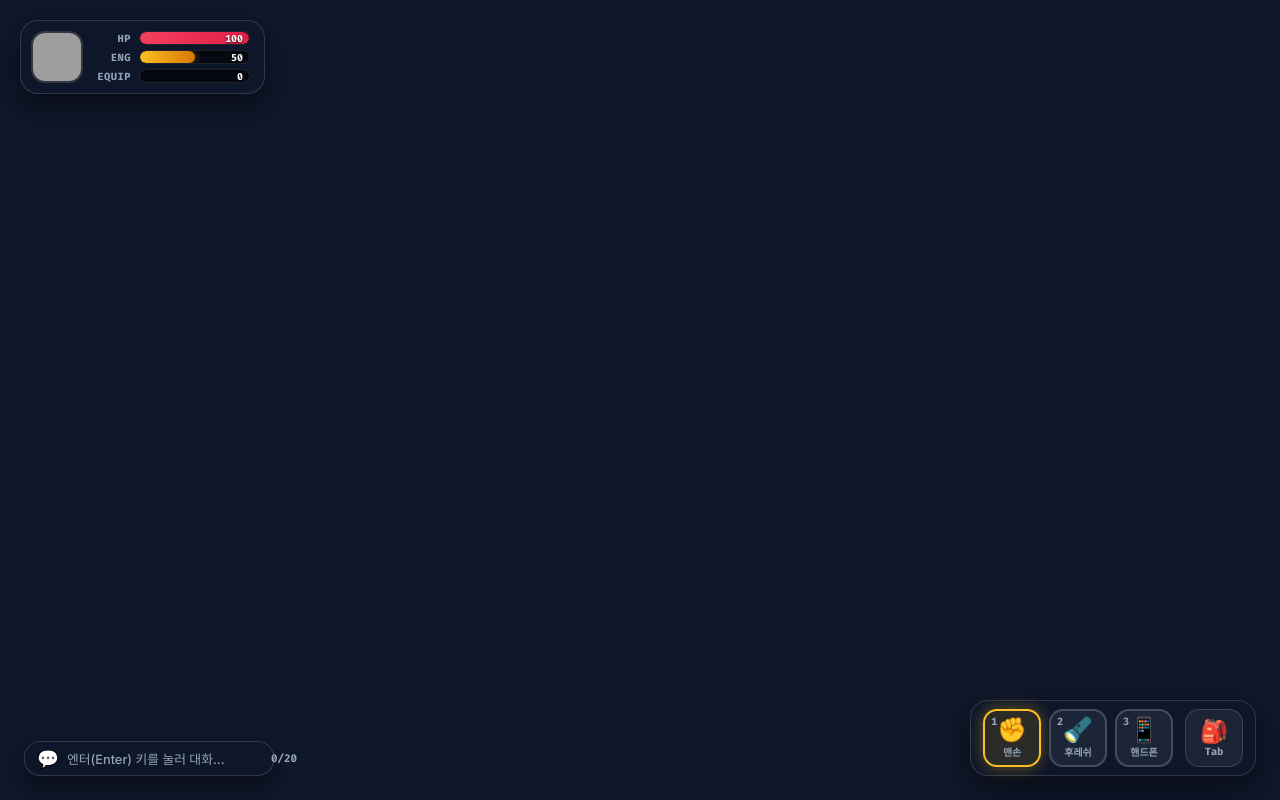
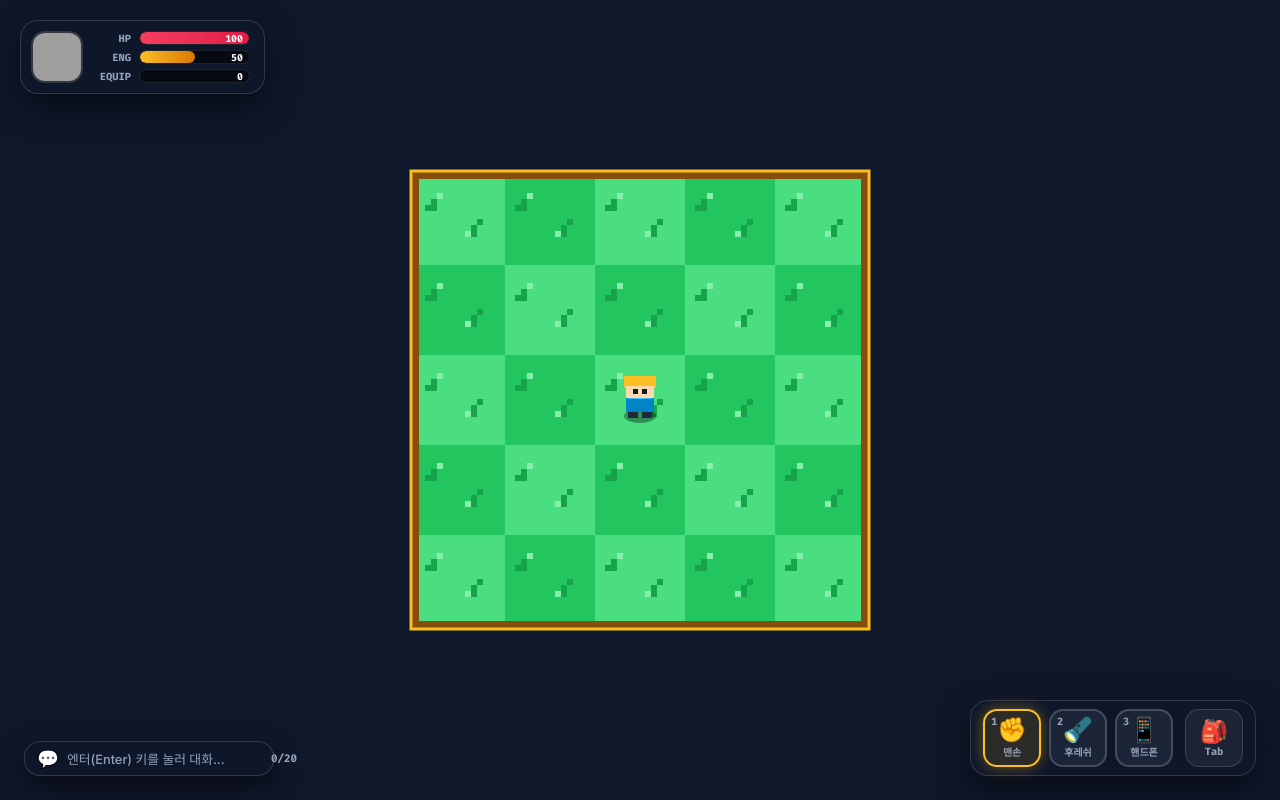
Before and after one commit to LinesF/mysol, a plain HTML site: page index.html in a window 1280 px wide. Drawn offline with Linux system fonts and the light colour scheme; grey boxes are pictures that could not be loaded.

Commit message:
fix: refactor canvas & DOM logic to be 100% defensive and crash-proof, ensuring canvas map renders reliably across all browsers

```diff
--- a/index.html
+++ b/index.html
@@ -47,9 +47,9 @@
         </div>
     </header>
 
-    <!-- Canvas -->
+    <!-- Main Game Canvas Container -->
     <main class="game-container">
-        <canvas id="game-canvas"></canvas>
+        <canvas id="game-canvas" width="800" height="600"></canvas>
     </main>
 
     <!-- Bottom Left Stack: Inventory Window (Above Chat Bar) & Chat Bar -->
--- a/script.js
+++ b/script.js
@@ -1,11 +1,13 @@
-// mysol 2D Pixel Game Engine - Failsafe Full-Screen Canvas & Map Rendering Engine
+// mysol 2D Pixel Game Engine - 100% Defensive Failsafe Rendering Engine
 
 document.addEventListener('DOMContentLoaded', () => {
-    // -------------------------------------------------------------
-    // 1. ALL DOM ELEMENTS
-    // -------------------------------------------------------------
+    // Safely query DOM elements with optional chaining to prevent any script crashes
     const canvas = document.getElementById('game-canvas');
+    if (!canvas) return;
+
     const ctx = canvas.getContext('2d');
+    if (!ctx) return;
+
     const chatInputEl = document.getElementById('chat-input');
     const chatCharCountEl = document.getElementById('chat-char-count');
     const hotbarGridEl = document.getElementById('hotbar-grid');
@@ -14,22 +16,24 @@ document.addEventListener('DOMContentLoaded', () => {
     const btnToggleInventoryEl = document.getElementById('btn-toggle-inventory');
 
     function safeRoundRect(x, y, w, h, r) {
+        try {
             if (typeof ctx.roundRect === 'function') {
                 ctx.roundRect(x, y, w, h, r);
             } else {
                 ctx.rect(x, y, w, h);
             }
+        } catch (e) {
+            ctx.rect(x, y, w, h);
+        }
     }
 
-    // -------------------------------------------------------------
-    // 2. CANVAS & 2D PIXEL GAME ENGINE
-    // -------------------------------------------------------------
+    // Canvas & Map Parameters
     let width = 800;
     let height = 600;
 
     const GRID_SIZE = 5;
-    const TILE_SIZE = 90; // 90x90 Pixel Tiles (450x450 Total Size)
-    const MAP_DIM = GRID_SIZE * TILE_SIZE; // 450x450 Pixels
+    const TILE_SIZE = 90; // 90x90 Pixel Tiles (450x450 Total Map)
+    const MAP_DIM = GRID_SIZE * TILE_SIZE; // 450x450
 
     let mapStartX = 100;
     let mapStartY = 100;
@@ -38,9 +42,8 @@ document.addEventListener('DOMContentLoaded', () => {
         width = canvas.width = window.innerWidth || document.documentElement.clientWidth || 800;
         height = canvas.height = window.innerHeight || document.documentElement.clientHeight || 600;
 
-        // Ensure mapStartX and mapStartY are ALWAYS positive so map is strictly centered!
         mapStartX = Math.max(20, Math.floor((width - MAP_DIM) / 2));
-        mapStartY = Math.max(80, Math.floor((height - MAP_DIM) / 2));
+        mapStartY = Math.max(70, Math.floor((height - MAP_DIM) / 2));
     }
 
     resizeCanvas();
@@ -73,7 +76,7 @@ document.addEventListener('DOMContentLoaded', () => {
             return;
         }
 
-        if (document.activeElement === chatInputEl) {
+        if (chatInputEl && document.activeElement === chatInputEl) {
             return;
         }
 
@@ -87,7 +90,7 @@ document.addEventListener('DOMContentLoaded', () => {
         if (e.key === '2') setEquippedSlot(1);
         if (e.key === '3') setEquippedSlot(2);
 
-        if (!inventoryWindowEl.classList.contains('hidden')) {
+        if (inventoryWindowEl && !inventoryWindowEl.classList.contains('hidden')) {
             return;
         }
 
@@ -103,11 +106,13 @@ document.addEventListener('DOMContentLoaded', () => {
     });
 
     window.addEventListener('blur', resetKeys);
+    if (chatInputEl) {
         chatInputEl.addEventListener('focus', resetKeys);
+    }
 
     function update() {
-        const isChatFocused = (document.activeElement === chatInputEl);
-        const isInventoryOpen = !inventoryWindowEl.classList.contains('hidden');
+        const isChatFocused = chatInputEl && (document.activeElement === chatInputEl);
+        const isInventoryOpen = inventoryWindowEl && !inventoryWindowEl.classList.contains('hidden');
 
         if (isChatFocused || isInventoryOpen) {
             player.isMoving = false;
@@ -171,13 +176,13 @@ document.addEventListener('DOMContentLoaded', () => {
     }
 
     function render() {
-        // 1. Clear background with soft Slate Color (Ensures canvas is never pitch black)
+        try {
+            // Fill Canvas Background with Slate Color
             ctx.fillStyle = '#0f172a';
             ctx.fillRect(0, 0, width, height);
-
             ctx.imageSmoothingEnabled = false;
 
-        // 2. Draw Map & Player (World Coordinates)
+            // Draw World Elements
             ctx.save();
             ctx.translate(mapStartX, mapStartY);
 
@@ -191,10 +196,14 @@ document.addEventListener('DOMContentLoaded', () => {
             ctx.restore();
 
             update();
+        } catch (err) {
+            console.error('Render loop error:', err);
+        }
+
         requestAnimationFrame(render);
     }
 
-    // Draw 5x5 Bright Grass Tilemap (450x450px)
+    // Draw 5x5 Vibrant Checkered Grass Map (450x450px)
     function drawGrassTilemap() {
         for (let row = 0; row < GRID_SIZE; row++) {
             for (let col = 0; col < GRID_SIZE; col++) {
@@ -212,7 +221,7 @@ document.addEventListener('DOMContentLoaded', () => {
                 ctx.fillRect(tx + 56, ty + 50, 6, 12);
                 ctx.fillRect(tx + 62, ty + 44, 6, 6);
 
-                // Grass Highlights
+                // Highlights
                 ctx.fillStyle = '#86efac';
                 ctx.fillRect(tx + 22, ty + 18, 6, 6);
                 ctx.fillRect(tx + 50, ty + 56, 6, 6);
@@ -229,7 +238,7 @@ document.addEventListener('DOMContentLoaded', () => {
         ctx.strokeRect(-4, -4, MAP_DIM + 8, MAP_DIM + 8);
     }
 
-    // Draw Player Character
+    // Draw 2D Pixel Character
     function drawPlayerCharacter() {
         const px = player.x;
         const py = player.y;
@@ -250,7 +259,7 @@ document.addEventListener('DOMContentLoaded', () => {
         ctx.fillRect(-12, 10, 10, 8);
         ctx.fillRect(2, 10, 10, 8);
 
-        // Tunic / Body (Bright Blue)
+        // Tunic / Body
         ctx.fillStyle = '#0284c7';
         ctx.fillRect(-14, -6, 28, 18);
         ctx.fillStyle = '#38bdf8';
@@ -281,7 +290,7 @@ document.addEventListener('DOMContentLoaded', () => {
         ctx.restore();
     }
 
-    // Draw Speech Bubble
+    // Draw Character Speech Bubble
     function drawSpeechBubble(bubble) {
         const px = player.x;
         const py = player.y - 38;
@@ -336,16 +345,19 @@ document.addEventListener('DOMContentLoaded', () => {
     }
 
     // -------------------------------------------------------------
-    // 3. CHAT INPUT LOGIC
+    // CHAT INPUT LOGIC
     // -------------------------------------------------------------
+    if (chatInputEl && chatCharCountEl) {
         chatInputEl.addEventListener('input', () => {
             if (chatInputEl.value.length > 20) {
                 chatInputEl.value = chatInputEl.value.slice(0, 20);
             }
             chatCharCountEl.textContent = `${chatInputEl.value.length}/20`;
         });
+    }
 
     function handleChatEnterKey() {
+        if (!chatInputEl) return;
         if (document.activeElement !== chatInputEl) {
             resetKeys();
             chatInputEl.focus();
@@ -366,7 +378,7 @@ document.addEventListener('DOMContentLoaded', () => {
                 };
 
                 chatInputEl.value = '';
-                chatCharCountEl.textContent = '0/20';
+                if (chatCharCountEl) chatCharCountEl.textContent = '0/20';
             }
             chatInputEl.blur();
             resetKeys();
@@ -374,7 +386,7 @@ document.addEventListener('DOMContentLoaded', () => {
     }
 
     // -------------------------------------------------------------
-    // 4. HOTBAR & INVENTORY SYSTEM
+    // HOTBAR & INVENTORY SYSTEM
     // -------------------------------------------------------------
     const ITEMS = {
         HANDS: { id: 'hands', name: '맨손', icon: '✊' },
@@ -392,13 +404,17 @@ document.addEventListener('DOMContentLoaded', () => {
     let activeHotbarIndex = 0;
     let dragSource = null;
 
+    if (btnToggleInventoryEl) {
         btnToggleInventoryEl.addEventListener('click', () => {
             toggleInventory();
         });
+    }
 
     function toggleInventory() {
         resetKeys();
+        if (inventoryWindowEl) {
             inventoryWindowEl.classList.toggle('hidden');
+        }
     }
 
     function setEquippedSlot(index) {
@@ -409,6 +425,7 @@ document.addEventListener('DOMContentLoaded', () => {
     }
 
     function renderHotbar() {
+        if (!hotbarGridEl) return;
         hotbarGridEl.innerHTML = '';
         hotbar.forEach((item, index) => {
             const slotEl = document.createElement('div');
@@ -441,6 +458,7 @@ document.addEventListener('DOMContentLoaded', () => {
     }
 
     function renderInventory() {
+        if (!inventoryGridEl) return;
         inventoryGridEl.innerHTML = '';
         inventory.forEach((item, index) => {
             const slotEl = document.createElement('div');
@@ -563,5 +581,7 @@ document.addEventListener('DOMContentLoaded', () => {
         renderInventory();
     }
 
+    // Start 60fps Render Loop & Render UI
     renderAllUI();
+    render();
 });
--- a/style.css
+++ b/style.css
@@ -52,12 +52,6 @@ body {
     padding: 10px 14px 10px 10px;
     border-radius: 18px;
     box-shadow: 0 12px 30px rgba(0, 0, 0, 0.5);
-    transition: all 0.25s ease;
-}
-
-.player-hud:hover {
-    border-color: rgba(255, 255, 255, 0.2);
-    box-shadow: 0 14px 35px rgba(0, 0, 0, 0.6);
 }
 
 .player-avatar-container {
@@ -68,7 +62,6 @@ body {
     border: 2px solid rgba(255, 255, 255, 0.18);
     background: rgba(0, 0, 0, 0.4);
     flex-shrink: 0;
-    box-shadow: inset 0 2px 4px rgba(0, 0, 0, 0.5);
 }
 
 .player-avatar-img {
@@ -97,7 +90,6 @@ body {
     width: 36px;
     text-align: right;
     color: var(--text-muted);
-    letter-spacing: 0.5px;
 }
 
 .bar-track {
@@ -108,7 +100,6 @@ body {
     border: 1px solid rgba(255, 255, 255, 0.1);
     position: relative;
     overflow: hidden;
-    box-shadow: inset 0 2px 4px rgba(0, 0, 0, 0.6);
 }
 
 .bar-fill {
@@ -119,17 +110,14 @@ body {
 
 .bar-fill.red-fill {
     background: linear-gradient(90deg, #f43f5e, #e11d48);
-    box-shadow: 0 0 10px rgba(244, 63, 94, 0.4);
 }
 
 .bar-fill.yellow-fill {
     background: linear-gradient(90deg, #fbbf24, #d97706);
-    box-shadow: 0 0 10px rgba(251, 191, 36, 0.4);
 }
 
 .bar-fill.grey-fill {
     background: linear-gradient(90deg, #64748b, #475569);
-    box-shadow: 0 0 8px rgba(100, 116, 139, 0.3);
 }
 
 .bar-value {
@@ -143,23 +131,25 @@ body {
     font-size: 0.62rem;
     font-weight: 700;
     color: #ffffff;
-    text-shadow: 0 1px 2px rgba(0, 0, 0, 0.9);
 }
 
-/* Canvas Container & Absolute Canvas Placement */
+/* Canvas Container */
 .game-container {
     width: 100vw;
     height: 100vh;
+    display: flex;
+    justify-content: center;
+    align-items: center;
+    background-color: #1e293b;
     position: relative;
+    overflow: hidden;
 }
 
 #game-canvas {
-    position: absolute;
-    top: 0;
-    left: 0;
+    display: block;
     width: 100vw;
     height: 100vh;
-    display: block;
+    background-color: #1e293b;
     image-rendering: pixelated;
     image-rendering: crisp-edges;
     z-index: 1;
@@ -215,7 +205,6 @@ body {
     font-size: 0.85rem;
     font-weight: 700;
     color: var(--text-color);
-    letter-spacing: 0.5px;
 }
 
 .inventory-shortcut {
@@ -251,7 +240,6 @@ body {
     padding: 6px 12px;
     border-radius: 16px;
     box-shadow: 0 10px 25px rgba(0, 0, 0, 0.5);
-    transition: all 0.25s ease;
 }
 
 .chat-prompt-icon {
@@ -267,8 +255,6 @@ body {
     font-family: var(--font-body);
     font-size: 0.85rem;
     font-weight: 500;
-    user-select: text;
-    -webkit-user-select: text;
 }
 
 #chat-input::placeholder {
@@ -276,19 +262,9 @@ body {
     font-size: 0.8rem;
 }
 
-#chat-input:focus {
-    color: #ffffff;
-}
-
 .chat-input-wrapper:has(#chat-input:focus) {
     border-color: var(--slot-active);
     box-shadow: 0 0 16px rgba(56, 189, 248, 0.35);
-    animation: chatPulse 1.8s infinite alternate;
-}
-
-@keyframes chatPulse {
-    0% { border-color: rgba(56, 189, 248, 0.6); box-shadow: 0 0 10px rgba(56, 189, 248, 0.25); }
-    100% { border-color: rgba(56, 189, 248, 1); box-shadow: 0 0 20px rgba(56, 189, 248, 0.5); }
 }
 
 .chat-char-count {
@@ -298,7 +274,7 @@ body {
     font-weight: 700;
 }
 
-/* Bottom Right Hotbar & Inventory Toggle Button */
+/* Bottom Right Hotbar */
 .hotbar-wrapper {
     position: absolute;
     bottom: 1.5rem;
@@ -332,13 +308,11 @@ body {
     border: 1px solid rgba(255, 255, 255, 0.15);
     border-radius: 14px;
     cursor: pointer;
-    transition: all 0.2s ease;
 }
 
 .btn-inv-toggle:hover {
     background: rgba(255, 255, 255, 0.14);
     border-color: var(--slot-active);
-    transform: translateY(-2px);
 }
 
 .inv-icon {
@@ -352,7 +326,7 @@ body {
     font-weight: 700;
 }
 
-/* Item Slot (Hotbar & Inventory) */
+/* Item Slot */
 .item-slot {
     position: relative;
     width: 58px;
@@ -365,7 +339,6 @@ body {
     align-items: center;
     justify-content: center;
     cursor: pointer;
-    transition: all 0.2s ease;
 }
 
 .item-slot:hover {
@@ -382,7 +355,6 @@ body {
 .item-slot.drag-over {
     border-color: #22c55e;
     background: rgba(34, 197, 94, 0.25);
-    transform: scale(1.05);
 }
 
 .slot-key-badge {
@@ -410,10 +382,3 @@ body {
     text-overflow: ellipsis;
     max-width: 50px;
 }
-
-.item-slot[draggable="true"] {
-    cursor: grab;
-}
-.item-slot[draggable="true"]:active {
-    cursor: grabbing;
-}
```
Lines whose indentation alone changed are shown as unchanged.
